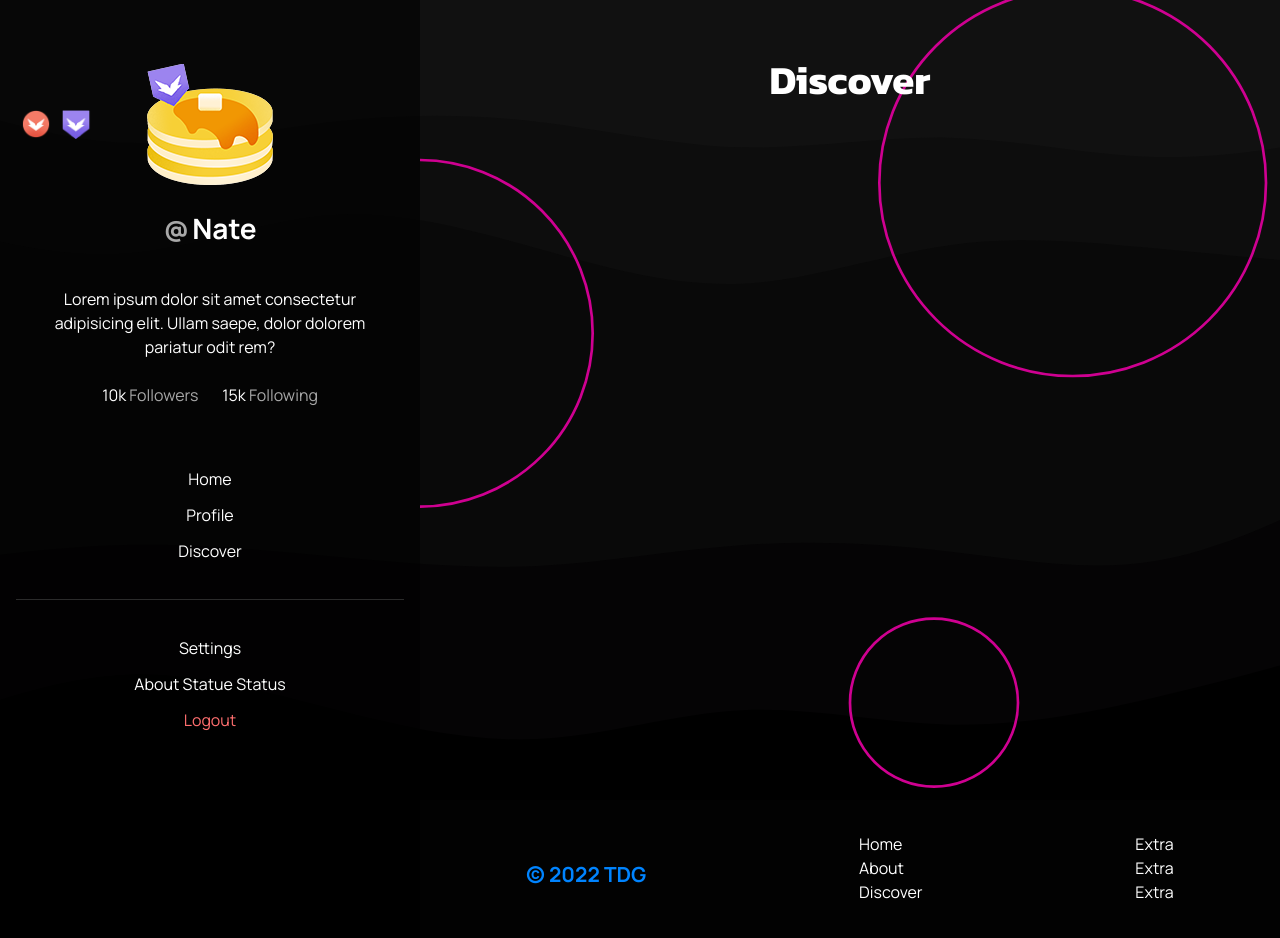
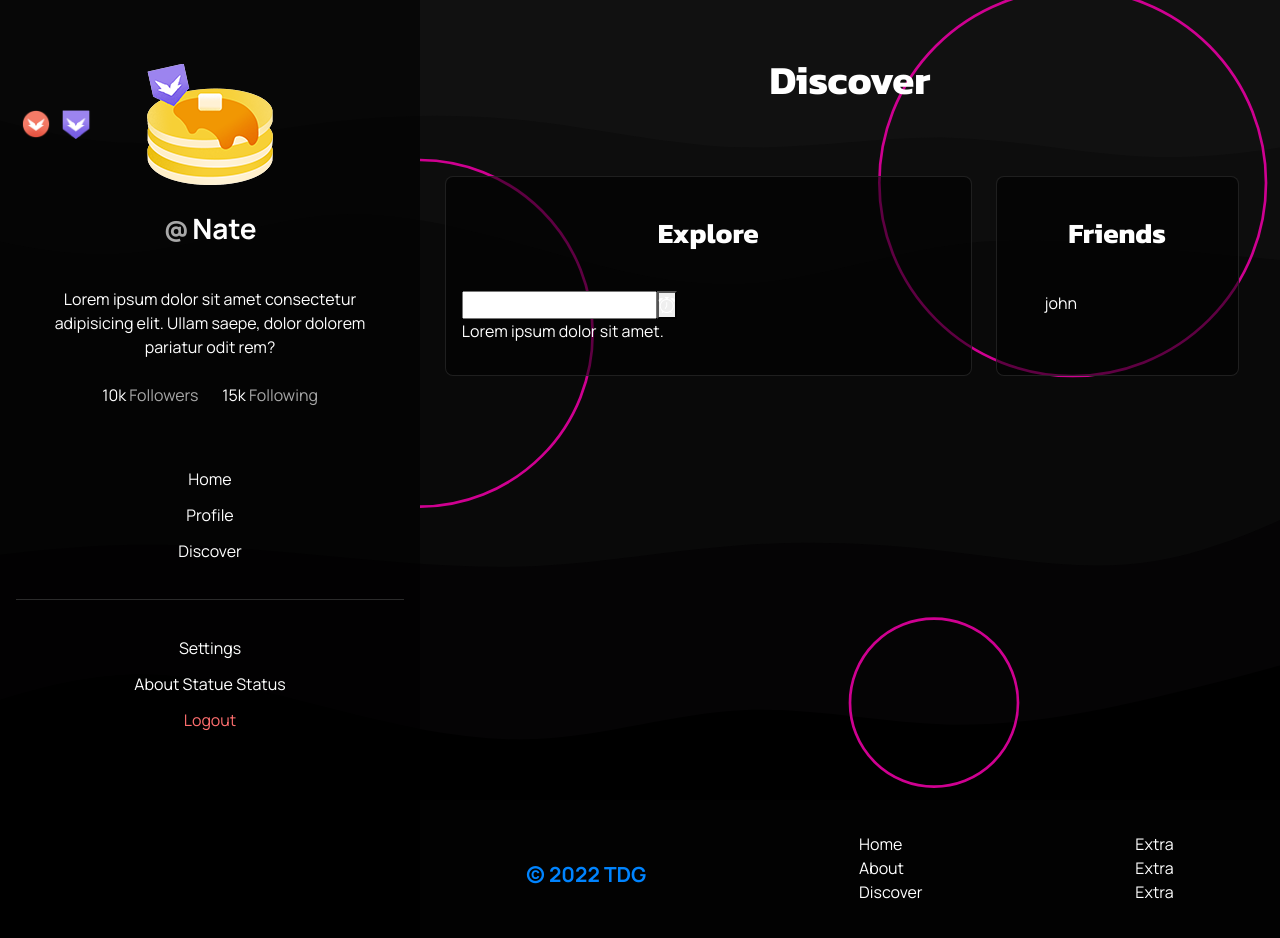
Before and after one commit to TDG-Org/Statue-Status, a React (Create React App) app in the folder client/: page /discover in a window 1280 px wide. Shown: the top 938 px of the page. Built offline with nearby package versions, Linux system fonts and the light colour scheme.

Commit message:
updated discover page

```diff
--- a/client/src/pages/Discover/DiscoverPage.jsx
+++ b/client/src/pages/Discover/DiscoverPage.jsx
@@ -7,22 +7,44 @@ const DiscoverPage = () => {
   return (
     <div className="DiscoverPage page">
       <div className="container">
+
         <h1>Discover</h1>
 
         <div className="discover-content">
 
           {/* Discovering Search Section  */}
-          <div className="discover-search-sect">
+          <div className="discover-search-sect pallet">
+            <h3>Explore</h3>
+
+            {/* Search Tool  */}
+            <div className="discover-search-tool">
+             <input type="text" className="search-bar" />
+              <button className="search-bar-btn"><i className="bi-alarm"></i></button>
+            </div>
+
+            {/* Search Results  */}
+            <div className="discover-search-results">
+              <div className="discover-result">
+                <p>Lorem ipsum dolor sit amet.</p>
+              </div>
+            </div>
 
           </div>
 
           {/* User's Friends  */}
-          <div className="discover-user-friends">
+          <div className="discover-user-friends pallet">
+            <h3>Friends</h3>
 
+            {/* List of friends  */}
+            <ul className="friends-list">
+              <li>
+                <div className="friend-name">john</div>
+              </li>
+            </ul>
           </div>
 
         </div>
-        </div>
+      </div>
     </div>
   );
 };
--- a/client/src/pages/Discover/DiscoverPage.scss
+++ b/client/src/pages/Discover/DiscoverPage.scss
@@ -3,3 +3,20 @@
 .DiscoverPage {
   background-image: url("../../assets/svgs/discoverpage-background.svg");
 }
+
+.discover-content {
+  display: flex;
+  flex-direction: row;
+  flex-wrap: nowrap;
+  gap: 1.5rem;
+}
+
+.discover-search-sect {
+  width: 65%;
+}
+
+// Friends
+
+.discover-user-friends {
+  width: 30%;
+}
```
